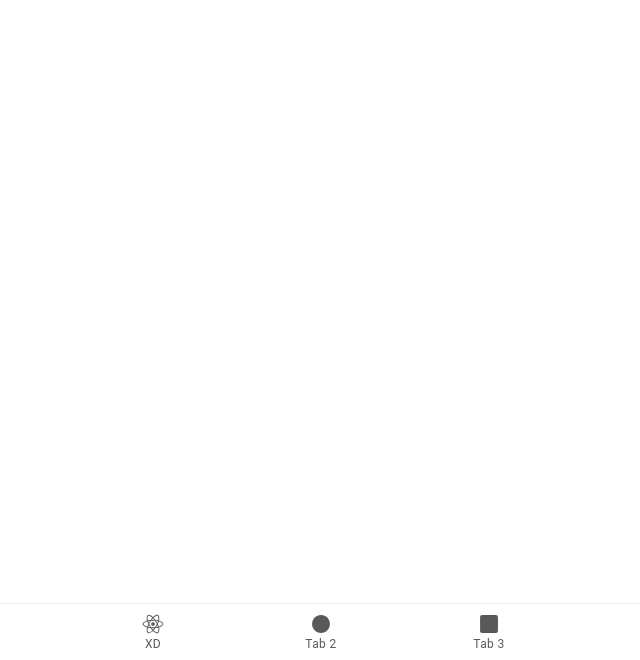
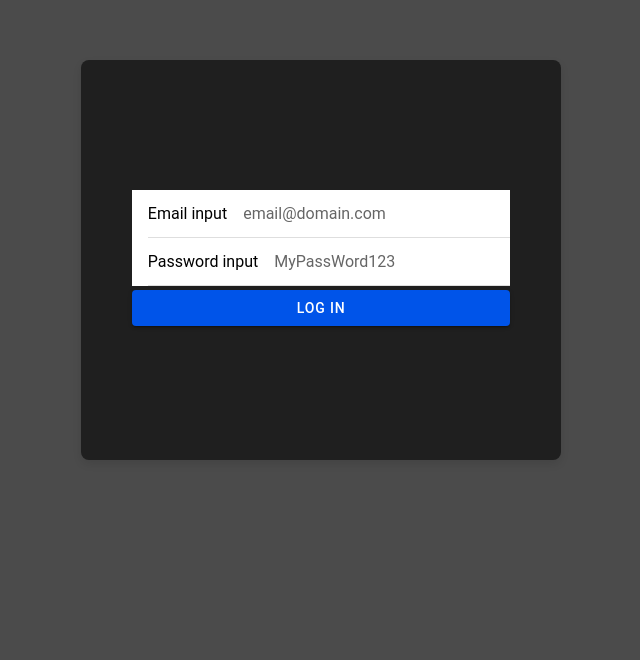
Before and after one commit to LimpStone/IonicMonitor, a React (Vite) app: page /login in a window 1280 px wide. Shown: the part 140-800 px from the top of the page, without its empty margins (319-959 px from the left). Built offline with nearby package versions, Linux system fonts and the light colour scheme; no server answers.

Commit message:
functionalities redy

```diff
--- a/src/App.tsx
+++ b/src/App.tsx
@@ -1,4 +1,5 @@
-import { Redirect, Route } from 'react-router-dom';
+import { useEffect, useMemo } from "react";
+import { Redirect, Route } from "react-router-dom";
 import {
   IonApp,
   IonIcon,
@@ -7,108 +8,88 @@ import {
   IonTabBar,
   IonTabButton,
   IonTabs,
-  setupIonicReact
-} from '@ionic/react';
-import { IonReactRouter } from '@ionic/react-router';
-import { ellipse, logoReact, square, triangle } from 'ionicons/icons';
-import Tab1 from './pages/Tab1';
-import Tab2 from './pages/Tab2';
-import Tab3 from './pages/Tab3';
+  setupIonicReact,
+} from "@ionic/react";
+import { IonReactRouter } from "@ionic/react-router";
 
-/* Core CSS required for Ionic components to work properly */
-import '@ionic/react/css/core.css';
-
-/* Basic CSS for apps built with Ionic */
-import '@ionic/react/css/normalize.css';
-import '@ionic/react/css/structure.css';
-import '@ionic/react/css/typography.css';
-
-/* Optional CSS utils that can be commented out */
-import '@ionic/react/css/padding.css';
-import '@ionic/react/css/float-elements.css';
-import '@ionic/react/css/text-alignment.css';
-import '@ionic/react/css/text-transformation.css';
-import '@ionic/react/css/flex-utils.css';
-import '@ionic/react/css/display.css';
-
-/**
- * Ionic Dark Mode
- * -----------------------------------------------------
- * For more info, please see:
- * https://ionicframework.com/docs/theming/dark-mode
- */
-
-/* import '@ionic/react/css/palettes/dark.always.css'; */
-/* import '@ionic/react/css/palettes/dark.class.css'; */
-import '@ionic/react/css/palettes/dark.system.css';
-
-/* Theme variables */
-import './theme/variables.css';
+import Tab1 from "./pages/Tab1";
+import Tab2 from "./pages/Tab2";
+import Tab3 from "./pages/Tab3";
 
 setupIonicReact();
-/*
-import { getAuth, signInWithEmailAndPassword } from "firebase/auth";
 
-const auth = getAuth();
-signInWithEmailAndPassword(auth, "email", "password")
-  .then((userCredential) => {
-    // Signed in
-    const user = userCredential.user;
-    // ...
-  })
-  .catch((error) => {
-    const errorCode = error.code;
-    const errorMessage = error.message;
+import { useHistory } from "react-router-dom";
+
+import {
+  getAuth,
+  signInWithEmailAndPassword,
+  onAuthStateChanged,
+} from "firebase/auth";
+import { firebaseApp } from "./components/Providers";
+import { Landing } from "./pages/Landing";
+import { ellipse, logoReact, square } from "ionicons/icons";
+
+const App: React.FC = () => {
+  const history = useHistory();
+
+  const auth = useMemo(() => {
+    return getAuth(firebaseApp);
+  }, [firebaseApp]);
+
+  useEffect(() => {
+    const unsubscribe = onAuthStateChanged(auth, (user) => {
+      if (user) {
+        // Si el usuario está autenticado, redirige a la página principal
+        history.push("/");
+      } else {
+        // Si no está autenticado, redirige a la página de inicio
+        history.push("/login");
+      }
     });
-  */
-  import { initializeApp } from "firebase/app";
 
-const firebaseConfig = {
-    apiKey: "AIzaSyBtouk1HAW1HNf8WInK174r2LzGEaYsbtk",
-    authDomain: "peliculas-793b9.firebaseapp.com",
-    databaseURL: "https://peliculas-793b9-default-rtdb.firebaseio.com",
-    projectId: "peliculas-793b9",
-    storageBucket: "peliculas-793b9.appspot.com",
-    messagingSenderId: "368143259290",
-    appId: "1:368143259290:web:d5279eee7e3b2ce8c6f123"
-};
-const app = initializeApp(firebaseConfig);
-const App: React.FC = () => (
-
+    // Cleanup subscription on unmount
+    return () => unsubscribe();
+  }, [history]);
+  return (
     <IonApp>
     <IonReactRouter>
+      <IonRouterOutlet>
+        <Route exact path="/login">
+          <Landing />
+        </Route>
+        <Route path="/tabs">
+          <Tabs />
+        </Route>
+        <Route exact path="/">
+          <Redirect to="/tabs/tab1" />
+        </Route>
+      </IonRouterOutlet>
+    </IonReactRouter>
+  </IonApp>
+  );
+};
+const Tabs: React.FC = () => (
   <IonTabs>
     <IonRouterOutlet>
-          <Route exact path="/tab1">
-            <Tab1 />
-          </Route>
-          <Route exact path="/tab2">
-            <Tab2 />
-          </Route>
-          <Route path="/tab3">
-            <Tab3 />
-          </Route>
-          <Route exact path="/">
-            <Redirect to="/tab1" />
-          </Route>
+      <Route path="/tabs/tab1" component={Tab1} />
+      <Route path="/tabs/tab2" component={Tab2} />
+      <Route path="/tabs/tab3" component={Tab3} />
+      <Redirect exact path="/tabs" to="/tabs/tab1" />
     </IonRouterOutlet>
     <IonTabBar slot="bottom">
-          <IonTabButton tab="tab1" href="/tab1">
-            <IonIcon aria-hidden="true" icon={logoReact} />
+      <IonTabButton tab="tab1" href="/tabs/tab1">
+        <IonIcon icon={logoReact} />
         <IonLabel>XD</IonLabel>
       </IonTabButton>
-          <IonTabButton tab="tab2" href="/tab2">
-            <IonIcon aria-hidden="true" icon={ellipse} />
+      <IonTabButton tab="tab2" href="/tabs/tab2">
+        <IonIcon icon={ellipse} />
         <IonLabel>Tab 2</IonLabel>
       </IonTabButton>
-          <IonTabButton tab="tab3" href="/tab3">
-            <IonIcon aria-hidden="true" icon={square} />
+      <IonTabButton tab="tab3" href="/tabs/tab3">
+        <IonIcon icon={square} />
         <IonLabel>Tab 3</IonLabel>
       </IonTabButton>
     </IonTabBar>
   </IonTabs>
-    </IonReactRouter>
-  </IonApp>
 );
-
 export default App;
--- /dev/null
+++ b/src/components/Providers.tsx
@@ -0,0 +1,56 @@
+/* Optional CSS utils that can be commented out */
+import "@ionic/react/css/padding.css";
+import "@ionic/react/css/float-elements.css";
+import "@ionic/react/css/text-alignment.css";
+import "@ionic/react/css/text-transformation.css";
+import "@ionic/react/css/flex-utils.css";
+import "@ionic/react/css/display.css";
+/* Core CSS required for Ionic components to work properly */
+import "@ionic/react/css/core.css";
+
+/* Basic CSS for apps built with Ionic */
+import "@ionic/react/css/normalize.css";
+import "@ionic/react/css/structure.css";
+import "@ionic/react/css/typography.css";
+/* Theme variables */
+import "../theme/variables.css";
+/**
+ * Ionic Dark Mode
+ * -----------------------------------------------------
+ * For more info, please see:
+ * https://ionicframework.com/docs/theming/dark-mode
+ */
+
+/* import '@ionic/react/css/palettes/dark.always.css'; */
+/* import '@ionic/react/css/palettes/dark.class.css'; */
+import "@ionic/react/css/palettes/dark.system.css";
+import {
+  IonApp,
+} from "@ionic/react";
+import { IonReactRouter } from "@ionic/react-router";
+
+
+import { initializeApp } from "firebase/app";
+import React, { PropsWithChildren } from "react";
+
+const firebaseConfig = {
+  apiKey: "AIzaSyBtouk1HAW1HNf8WInK174r2LzGEaYsbtk",
+  authDomain: "peliculas-793b9.firebaseapp.com",
+  databaseURL: "https://peliculas-793b9-default-rtdb.firebaseio.com",
+  projectId: "peliculas-793b9",
+  storageBucket: "peliculas-793b9.appspot.com",
+  messagingSenderId: "368143259290",
+  appId: "1:368143259290:web:d5279eee7e3b2ce8c6f123",
+};
+
+export const firebaseApp = initializeApp(firebaseConfig);
+
+export const Providers: React.FC<PropsWithChildren> = ({children}) => {
+  return (
+    <IonApp>
+      <IonReactRouter>
+        {children}
+      </IonReactRouter>
+    </IonApp>
+  );
+};
--- a/src/main.tsx
+++ b/src/main.tsx
@@ -1,6 +1,7 @@
-import React from 'react';
-import { createRoot } from 'react-dom/client';
-import App from './App';
+import React from "react";
+import { createRoot } from "react-dom/client";
+import App from "./App";
+import { Providers } from "./components/Providers";
 
 /*
 // Import the functions you need from the SDKs you need
@@ -21,10 +22,12 @@ const firebaseConfig = {
 // Initialize Firebase
 const appFirebase = initializeApp(firebaseConfig);
 */
-const container = document.getElementById('root');
+const container = document.getElementById("root");
 const root = createRoot(container!);
 root.render(
   <React.StrictMode>
-    <App />
+    <Providers>
+      <App />
+    </Providers>
   </React.StrictMode>
 );
--- /dev/null
+++ b/src/pages/Landing.css
@@ -0,0 +1,37 @@
+IonToast{
+    color: #135d54;
+}
+.nepe{
+    width: 100%;
+    height: 100%;
+    display: flex;
+    justify-content: center;
+    align-items: center;
+    background-color: rgb(75, 75, 75);
+}
+
+  /* Estilo del contenedor de inicio de sesión */
+  .login-container {
+    display: flex;
+    flex-direction: column;
+    justify-content: center;
+    align-items: center;
+    height: 50%;
+    max-width: 100%;
+    padding: 4%;
+    background-color: rgb(31, 31, 31); /* Puedes ajustar el color de fondo */
+    box-shadow: 0 4px 8px rgba(0, 0, 0.1, 0.1); /* Añade una sombra para destacar el contenedor */
+    border-radius: 8px; /* Añade bordes redondeados si lo deseas */
+  }
+
+  /* Asegura que los elementos dentro del contenedor se ajusten al ancho */
+  .login-container ion-item,
+  .login-container ion-button {
+    width: 100%;
+  }
+  ion-col {
+    background-color: #135d54;
+    border: solid 1px #fff;
+    color: #fff;
+    text-align: center;
+  }
--- /dev/null
+++ b/src/pages/Landing.tsx
@@ -0,0 +1,89 @@
+import {
+  IonContent,
+  IonHeader,
+  IonPage,
+  IonTitle,
+  IonToolbar,
+  IonButton,
+  IonItem,
+  IonInput,
+  IonAlert,
+  IonToast,
+  IonRow,
+  IonCol,
+  IonGrid,
+} from "@ionic/react";
+import "./Landing.css";
+import {
+  getAuth,
+  signInWithEmailAndPassword,
+  onAuthStateChanged,
+} from "firebase/auth";
+import { firebaseApp } from "../components/Providers";
+import { useMemo, useState } from "react";
+import { useHistory } from "react-router";
+import { warningOutline } from "ionicons/icons";
+
+export const Landing: React.FC = () => {
+  const history = useHistory();
+  const [email, setEmail] = useState<string>("");
+  const [password, setPassword] = useState<string>("");
+  const [error, setError] = useState<string>("");
+  const [showAlert, setShowAlert] = useState<boolean>(false);
+  const auth = useMemo(() => {
+    return getAuth(firebaseApp);
+  }, [firebaseApp]);
+
+  const signIn = async (email: string, password: string) => {
+    try {
+      const response = await signInWithEmailAndPassword(auth, email, password);
+      const user = response.user;
+      history.push("/");
+      // What will you do after you get the user?
+    } catch (error) {
+      const err = error as { code: string; message: string };
+      console.error("Error signing in with password and email", err);
+      setError(
+        "Usuario o contraseña incorrectos. Por favor, inténtelo de nuevo."
+      );
+      setShowAlert(true);
+    }
+  };
+  return (
+    <>
+      <div className= "nepe">
+      <div className="login-container">
+        <IonItem>
+          <IonInput
+            label="Email input"
+            type="email"
+            placeholder="email@domain.com"
+            onIonChange={(e) => setEmail(e.detail.value!)}
+          ></IonInput>
+        </IonItem>
+        <IonItem>
+          <IonInput
+            label="Password input"
+            type="password"
+            placeholder="MyPassWord123"
+            onIonChange={(e) => setPassword(e.detail.value!)}
+          ></IonInput>
+        </IonItem>
+        <IonButton expand="block" onClick={() => signIn(email, password)}>
+          Log in
+        </IonButton>
+        <IonToast
+          isOpen={showAlert}
+          onDidDismiss={() => setShowAlert(false)}
+          message={error}
+          duration={3000}
+          icon={warningOutline}
+        ></IonToast>
+      </div>
+      </div>
+    </>
+  );
+};
+
+/*
+ */
```
Also changed, not shown: src/pages/Tab1.tsx (+22 -4 lines), 2 other files (tests, documents, lock files or other folders). Lines whose indentation alone changed are shown as unchanged.
